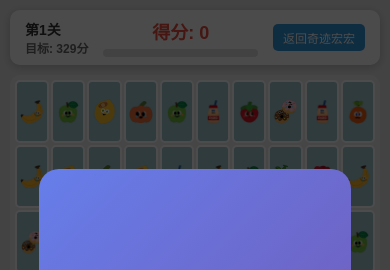
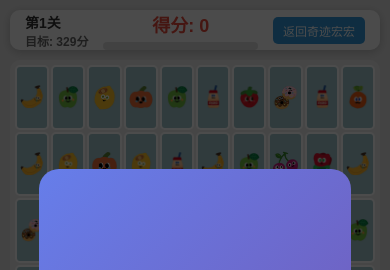
Before and after one commit to panda8468-ops/mojo, a plain HTML site: page game.html in a window 390 px wide. Shown: the top 270 px of the page. Drawn offline with Linux system fonts and the light colour scheme.

Commit message:
Add files via upload

```diff
--- a/game.html
+++ b/game.html
@@ -29,20 +29,27 @@
 
             .game-area {
                 flex: none;
-                height: calc(100vh - 80px);
-                padding: 10px;
+                height: calc(100vh - 60px);
+                padding: 5px;
+            }
+
+            .top-bar {
+                flex: none;
+                height: 40px;
+                margin-bottom: 5px;
+            }
+
+            .game-board {
+                flex: 1;
+                width: 100%;
+                aspect-ratio: 1;
             }
 
             .button-area {
                 flex: none;
-                height: 80px;
+                height: 60px;
                 width: calc(100% - 20px);
                 margin: 0 auto;
-            }
-
-            .game-board {
-                width: min(100%, calc(100vh - 80px));
-                height: min(100%, calc(100vh - 80px));
             }
         }
 
```
